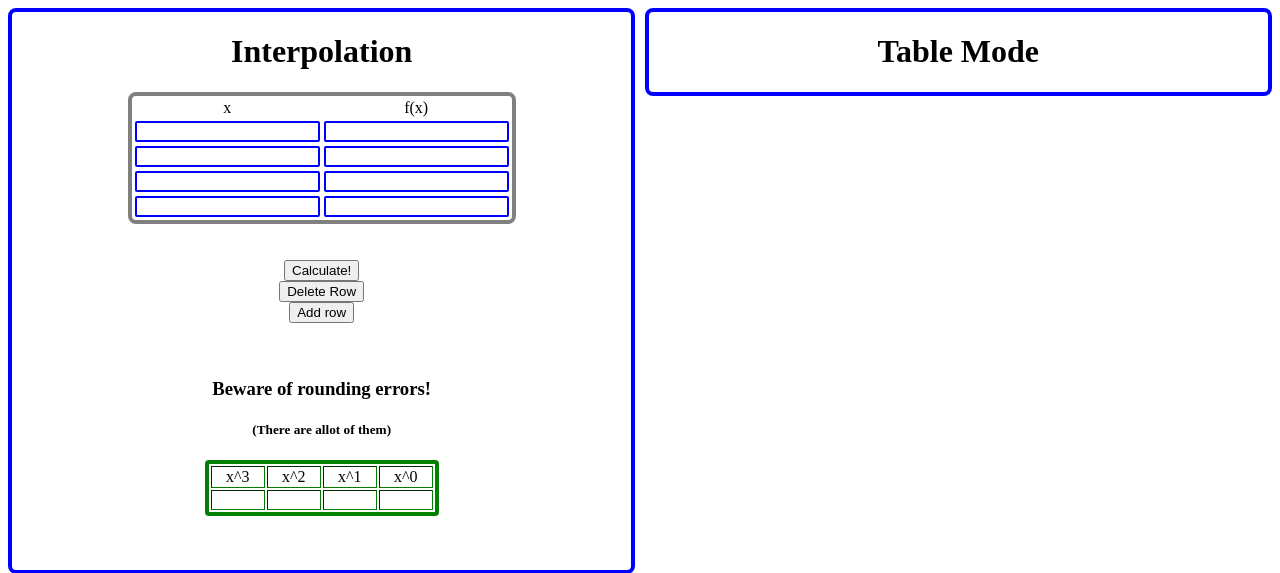
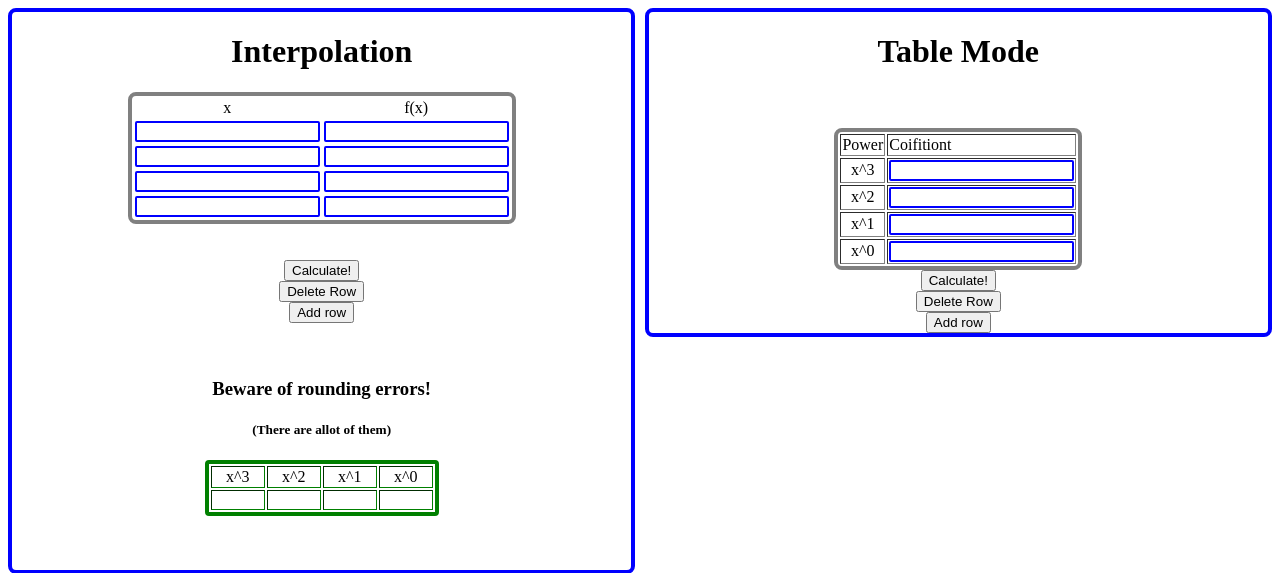
Before and after one commit to AlwinHughes/Interpolation-Calculator, a PHP site: page / in a window 1280 px wide. Shown: the top 573 px of the page. Run offline with PHP 8.4, Linux system fonts and the light colour scheme; some libraries are stand-ins or nearby versions.

Commit message:
changed name of calculate, created tablemode.js file. started adding table for input of coifititionts on tablemode.

```diff
--- a/css.css
+++ b/css.css
@@ -44,3 +44,15 @@ input{
 	border-width: 4px;
 	border-color: blue;
 }
+
+#talbmode_input{
+	border-radius: 8px;
+	border-style: solid;
+	border-width: 4px;
+}
+#table-input td{
+	border-radius: 2px;
+	border-style: solid;
+	border-color: blue;
+	border-width: 2px;
+}
--- a/index.html
+++ b/index.html
@@ -3,7 +3,8 @@
 	<title>Interpolation</title>
 	<script src="//ajax.googleapis.com/ajax/libs/jquery/1.2.6/jquery.min.js" type="text/javascript"></script>
 	<link rel="stylesheet" type="text/css" href="css.css">
-	<script type="text/javascript" src="calculate.js"></script>
+	<script type="text/javascript" src="interpolation.js"></script>
+	<script type="text/javascript" src="interpolation.js"></script>
 	<script type="text/javascript" src="https://cdnjs.cloudflare.com/ajax/libs/mathjs/3.2.1/math.min.js"></script>
 	<script src="https://ajax.googleapis.com/ajax/libs/jquery/1.12.2/jquery.min.js"></script>
 </head>
@@ -77,10 +78,46 @@
 		</div>
 		<div id="tablemode">
 			<center><h1>Table Mode</h1></center>
+			<br>
+			<br>
+			<center>
+			<table id="talbmode_input" border="1|0">
+				<tr>
+					<td>Power</td>
+					<td>Coifitiont</td>
+				</tr>
+				<tr id="coif_row_3">
+					<td><center>x^3</center></td>
+					<td id="inx^3" height="20px" width="50px"><center><input type="number" id="coif_3"></center></td>
+				</tr>
+				<tr id="coif_row_2">
+					<td><center>x^2</center></td>
+					<td id="inx^3" height="20px" width="50px"><center><input type="number" id="coif_2"></center></td>
+				</tr>
+				<tr id="coif_row_1">
+					<td><center>x^1</center></td>
+					<td id="inx^3" height="20px" width="50px"><center><input type="number" id="coif_1"></center></td>
+				</tr>
+				<tr id="coif_row_0">
+					<td><center>x^0</center></td>
+					<td id="inx^3" height="20px" width="50px"><center><input type="number" id="coif_0"></center></td>
+				</tr>
 
 
+			</table>
+		</center>
+		<center>
+			<button text="Calculate" onclick="coifCalculate()">Calculate!</button>
+		</center>
+		<center>
+			<button id="coif_delete_row" >Delete Row</button>
+		</center>
+		<center>
+			<button id="coif)add_row">Add row</button>
+		</center>
 		</div>
 		<div id="footer">
-			<center><a href="https://github.com/AlwinHughes/Interpolation-Calculator"><h4>Help fix this mess</h4></a></center></div>
+			<center><a href="https://github.com/AlwinHughes/Interpolation-Calculator"><h4>Help fix this mess</h4></a></center>
+		</div>
 	</body>
 </htm>
--- a/calculate.js
+++ b/interpolation.js
@@ -22,13 +22,17 @@ function calculate () {
 	//checking for repeats and zeroes
 	for(var i = 0; i<points.length; i++){
 		for(var j = 0; j< selectAllBut(points,i).length; j++){
-			if(points[i][0]==selectAllBut(points,i)[j]){
+			if(points[i][0]==""){
+				alert("Please enter values for all fields");
+				return;
+			}else if(points[i][0]==0){
+				alert("X cordinate of zero (sorry there is a bug with this)");
+				return;
+			}else if(points[i][0]==selectAllBut(points,i)[j]){
 				alert("Repeated x cordinates");
 				return;
-			}if(points[i][0]==0){
-				alert("X cordinate of zero (sorry there is a bug with this)");
-				return;
 			}
+
 		}
 	}
 
@@ -46,7 +50,7 @@ function calculate () {
 		//dealing with all terms that are not the highest power
 
 		for (var k = 0; k < combs.length; k++) {
-			coifitionts[combs[k].replace(/[^*]/g, "").length+1] += math.chain(math.eval(combs[k])).multiply(math.fraction(points[i][1],denominator)).done();
+			coifitionts[combs[k].replace(/[^*]/g, "").length+1] = math.chain(math.eval(combs[k])).multiply(math.fraction(points[i][1],denominator)).add(coifitionts[combs[k].replace(/[^*]/g, "").length+1]).done();
 		};
 
 		//dealing with coifitions for highest power
--- /dev/null
+++ b/tablemode.js
@@ -0,0 +1,3 @@
+function coifCalculate(){
+
+};
```
